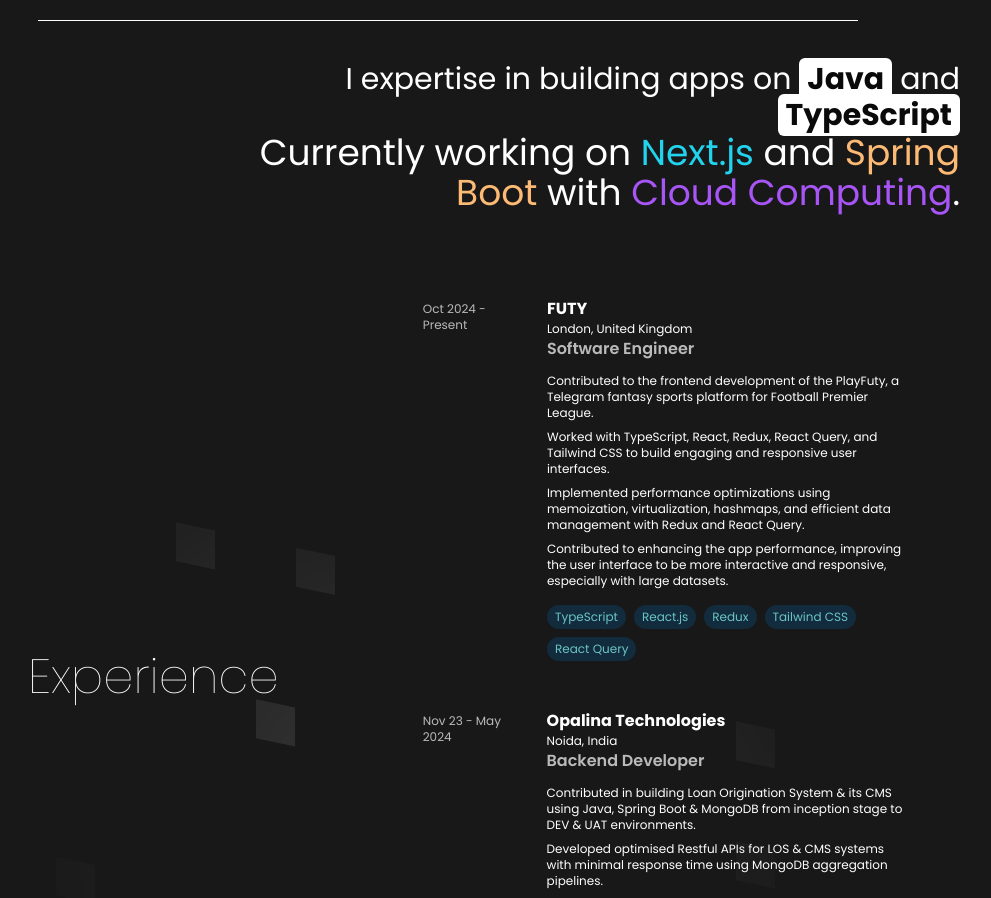
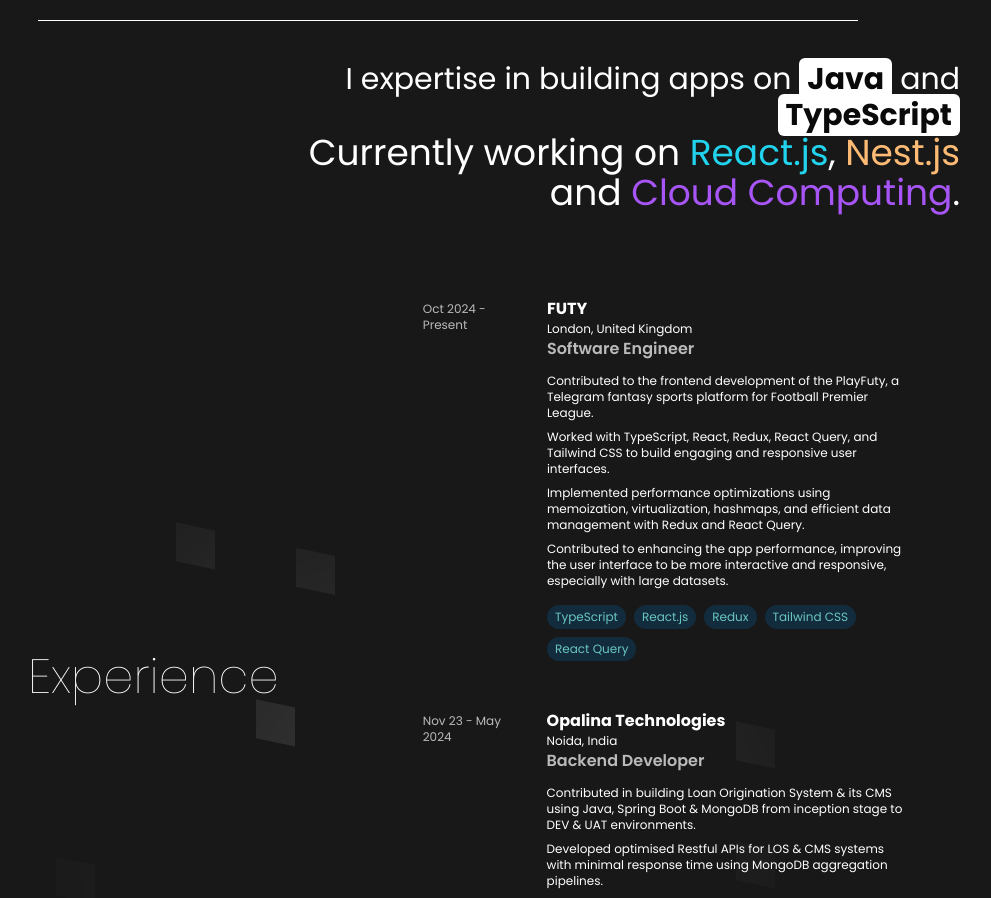
Before and after one commit to easc01/portfolio-ishant, a Next.js app: page / in a window 1280 px wide. Shown: the part 1040-1938 px from the top of the page, without its empty margins (192-1183 px from the left). Built offline with nearby package versions, Linux system fonts and the light colour scheme.

Commit message:
update: about

```diff
--- a/src/components/About.tsx
+++ b/src/components/About.tsx
@@ -10,7 +10,7 @@
     <div className="md:text-right  flex flex-col items-end">
       <div className="md:w-[70%]">
         <h2 className="md:text-3xl">I expertise in building apps on <span className="px-2 bg-white font-bold text-pitch-black rounded-md">Java</span> and <span className="px-2 bg-white font-bold text-pitch-black rounded-md">TypeScript</span></h2>
-        <h2 className="text-xl md:text-4xl">Currently working on <span className="text-cyan-400">Next.js</span> and <span className="text-orange-300">Spring Boot</span> with <span className="text-purple-500">Cloud Computing</span>.</h2>
+        <h2 className="text-xl md:text-4xl">Currently working on <span className="text-cyan-400">React.js</span>, <span className="text-orange-300">Nest.js</span> <br/> and <span className="text-purple-500">Cloud Computing</span>.</h2>
       </div>
     </div>
   </div>
```
